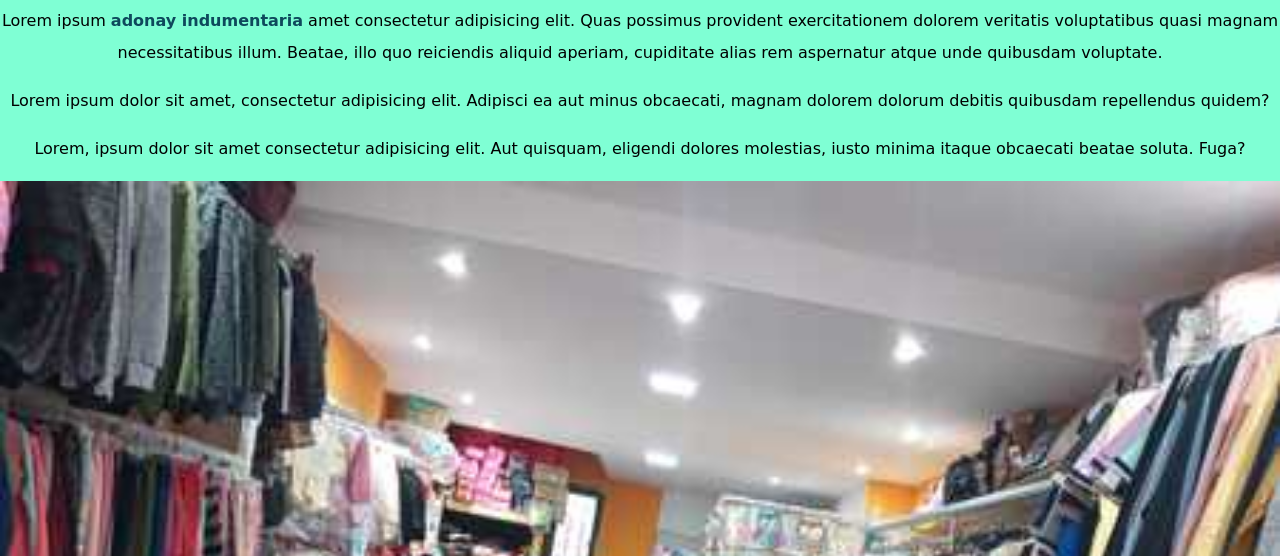
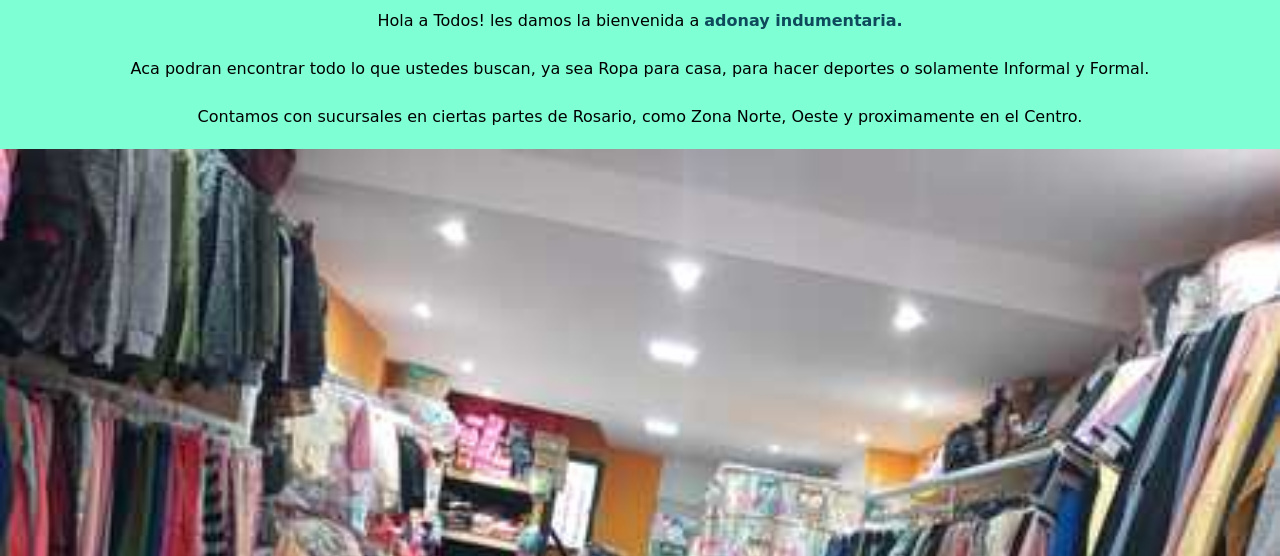
Before and after one commit to NahuelRevollo12/Adonay-Tienda, a plain HTML site: page index.html in a window 1280 px wide. Shown: the part 127-683 px from the top of the page. Drawn offline with nearby package versions, Linux system fonts and the light colour scheme; a web font is replaced by a local one.

Commit message:
Agregando texto real y poniendole Css

```diff
--- a/index.html
+++ b/index.html
@@ -53,17 +53,11 @@
   <main class="cuerpo">
     <section class="sectionTextos">
       <h2 class="h2">Tu Tienda Adonay!</h2>
-      <p class="textoDos">Lorem ipsum <span class="resaltado">adonay indumentaria</span> amet consectetur adipisicing
-        elit. Quas possimus provident exercitationem dolorem veritatis voluptatibus quasi magnam necessitatibus
-        illum. Beatae, illo quo reiciendis aliquid aperiam, cupiditate alias rem aspernatur atque unde quibusdam
-        voluptate.
+      <p class="textoDos">Hola a Todos! les damos la bienvenida a <span class="resaltado">adonay indumentaria.</span>
       </p>
-      <p class="textoDos">Lorem ipsum dolor sit amet, consectetur adipisicing elit. Adipisci ea aut minus obcaecati,
-        magnam dolorem dolorum debitis quibusdam
-        repellendus quidem?
+      <p class="textoDos">Aca podran encontrar todo lo que ustedes buscan, ya sea Ropa para casa, para hacer deportes o solamente Informal y Formal.
       </p>
-      <p class="textoComun">Lorem, ipsum dolor sit amet consectetur adipisicing elit. Aut quisquam, eligendi dolores
-        molestias, iusto minima itaque obcaecati beatae soluta. Fuga?
+      <p class="textoComun">Contamos con sucursales en ciertas partes de Rosario, como Zona Norte, Oeste y proximamente en el Centro.
       </p>
     </section>
     <section>
--- a/style.css
+++ b/style.css
@@ -311,6 +311,11 @@ body {
 .contacto2 {
     text-align: center;
 }
+.contacto3 {
+    text-align: center;
+    font-size: 20px;
+
+}
 
 #animacion{
     height: 250px;
```
Also changed, not shown: paginas/Accesorios.html (+2 -3 lines), paginas/contacto.html (+1 -0 lines), paginas/quienes-somos.html (+5 -4 lines).
